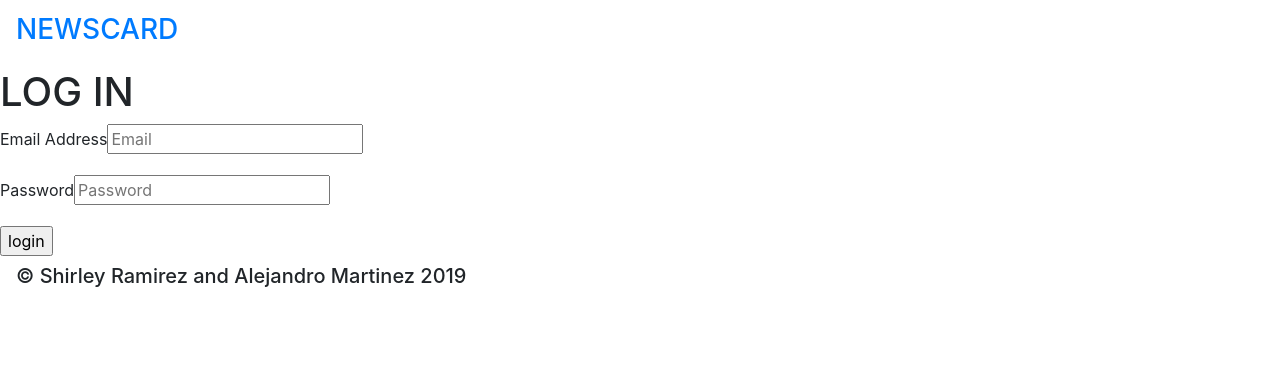
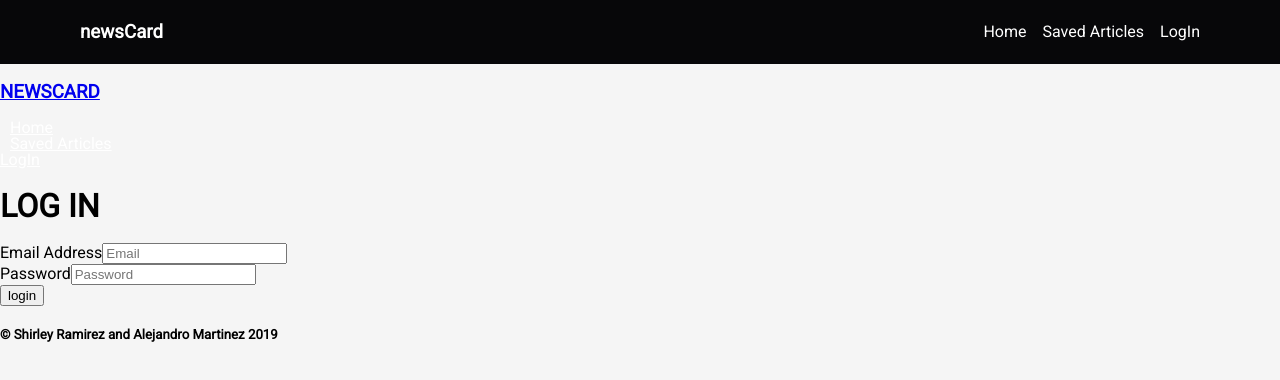
Before and after one commit to ja-martinez/newsCard, a React (Create React App) app in the folder client/: page /login in a window 1280 px wide. Shown: the top 380 px of the page. Built offline with nearby package versions, Linux system fonts and the light colour scheme.

Commit message:
finish styling the main navbar

```diff
--- a/client/src/Components/Header.jsx
+++ b/client/src/Components/Header.jsx
@@ -5,17 +5,36 @@ import SavedArticles from "./SavedArticles";
 import LogIn from "./LogIn";
 
 class Header extends React.Component {
-
   state = {
     savedArticles: [],
     notes: [],
     isLoggedIn: false
-  }
-
+  };
 
   render() {
     return (
       <Router>
+        <nav class="main-nav">
+          <div class="logo links">
+            <Link
+              to="/"
+              className="link"
+            >
+              <h3>newsCard</h3>
+            </Link>
+          </div>
+          <div class="links nav-links">
+            <Link to="/" className="main-nav-links">
+              Home
+            </Link>
+            <Link to="/savedArticles" className="main-nav-links">
+              Saved Articles
+            </Link>
+            <Link to="/login" className="main-nav-links">
+              LogIn
+            </Link>
+          </div>
+        </nav>
         <nav className="navbar">
           <a className="navbar-brand" href="/">
             <h3 className="logo">NEWSCARD</h3>
--- a/client/src/index.css
+++ b/client/src/index.css
@@ -136,7 +136,6 @@ label{
 }
  */
 
-
  @import url('https://fonts.googleapis.com/css?family=Roboto&display=swap');
 
  body {
@@ -158,11 +157,23 @@ body {
    margin: 0 0 0 1em;
  }
 
-.main-nav .links a {
+ .main-nav .links .main-nav-links {
    color: white;
  }
 
-.links a {
+ .main-nav .links .link {
+   color: white;
+ }
+
+ .links .main-nav-links {
+   text-decoration: none;
+ }
+
+ .links .section-nav-links {
+   text-decoration: none;
+ }
+
+ .links .link {
    text-decoration: none;
  }
 
@@ -174,14 +185,14 @@ body {
    margin-bottom: 2em;
  }
 
-.section-nav a {
+ .section-nav .section-nav-links {
    padding: .4em 0;
    margin: 0 1em;
    color: black;
 
  }
 
-.section-nav a:hover {
+ .section-nav .section-nav-links:hover {
    box-shadow: 0 1px 0 #000;
 
  }
--- a/client/src/index.js
+++ b/client/src/index.js
@@ -1,7 +1,7 @@
 import React from 'react';
 import ReactDOM from 'react-dom';
+import './reset.css'
 import './index.css';
 import App from './App';
-import 'bootstrap/dist/css/bootstrap.min.css'
 
 ReactDOM.render(<App />, document.getElementById('root'));
```
Lines whose indentation alone changed are shown as unchanged.
